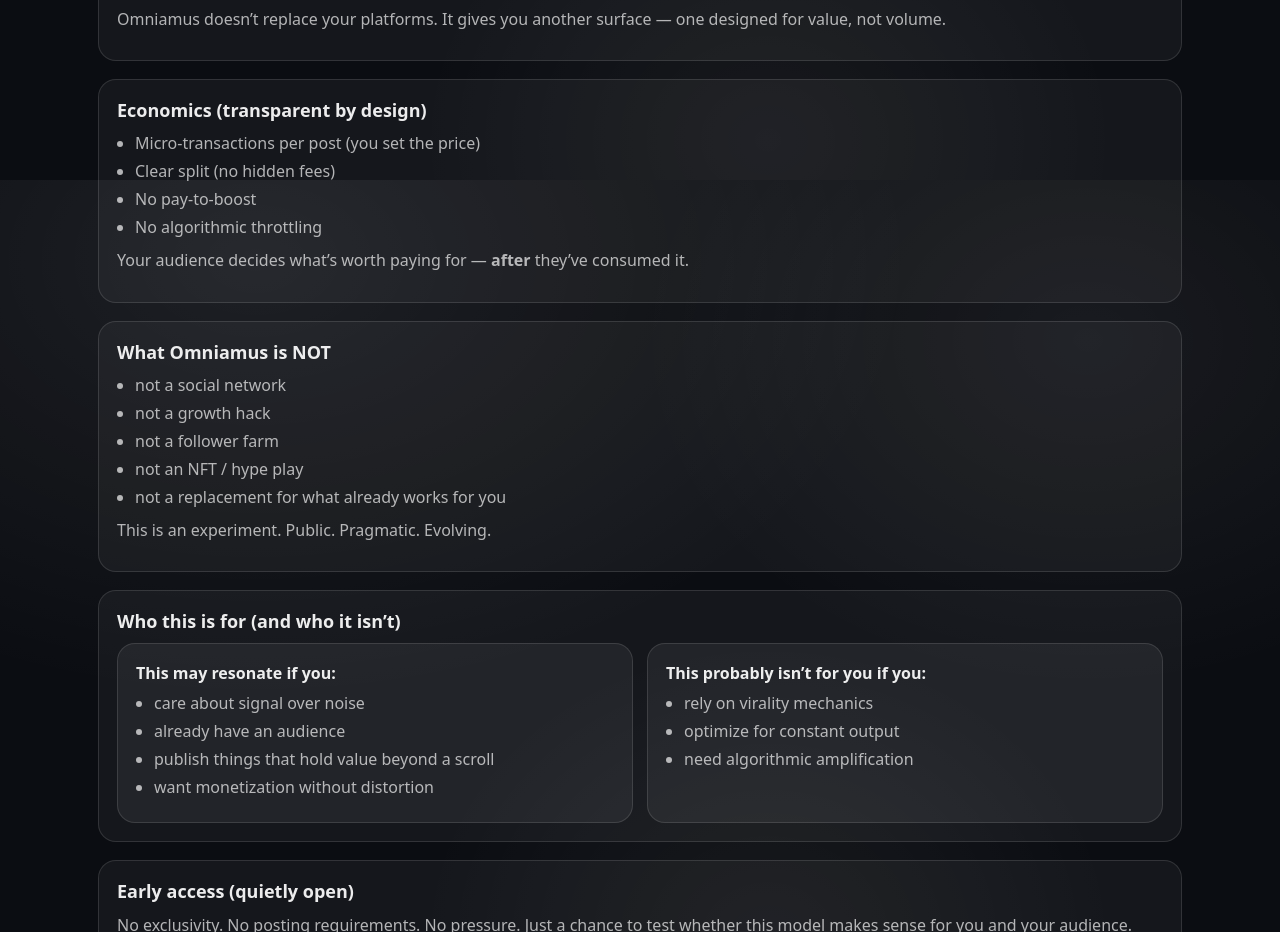
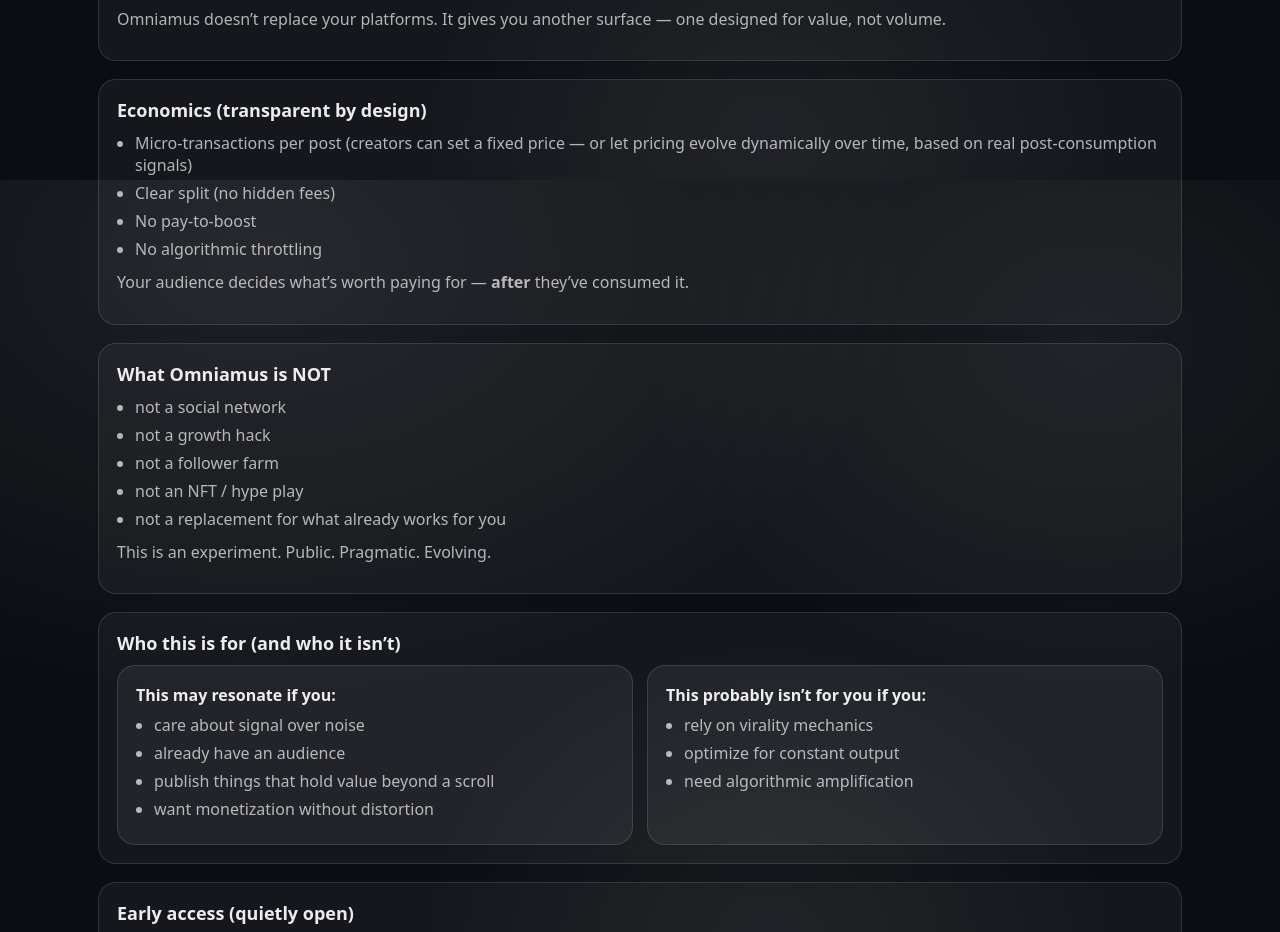
Before and after one commit to Eno654/omniamus-landing, a Next.js app: page /for-creators in a window 1280 px wide. Shown: the part 1420-2352 px from the top of the page. Built offline with nearby package versions, Linux system fonts and the light colour scheme.

Commit message:
Fix for-creators styling to match landing

```diff
--- a/app/for-creators/page.tsx
+++ b/app/for-creators/page.tsx
@@ -119,7 +119,7 @@
       <section className="section">
         <h2>Economics (transparent by design)</h2>
         <ul>
-          <li>Micro-transactions per post (you set the price)</li>
+          <li>Micro-transactions per post (creators can set a fixed price — or let pricing evolve dynamically over time, based on real post-consumption signals)</li>
           <li>Clear split (no hidden fees)</li>
           <li>No pay-to-boost</li>
           <li>No algorithmic throttling</li>
```
